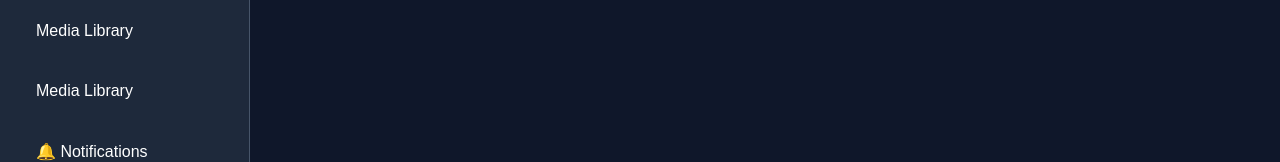
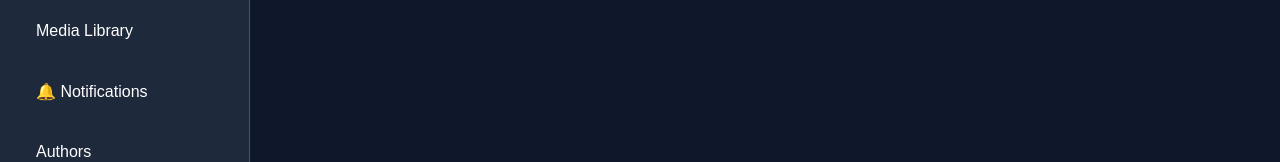
Before and after one commit to Hed3900/flashnews24-cms, a React (Vite) app: page /#/media in a window 1280 px wide. Shown: the part 336-498 px from the top of the page. Built offline with nearby package versions, Linux system fonts and the light colour scheme; no server answers; the database is empty; sample sign-in values are in the browser's storage.

Commit message:
Update Sidebar.jsx

```diff
--- a/src/components/Sidebar.jsx
+++ b/src/components/Sidebar.jsx
@@ -15,7 +15,6 @@ function Sidebar() {
 <NavLink to="/new-post">New Post</NavLink><br />
 <NavLink to="/drafts">Drafts</NavLink><br />
         <NavLink to="/media">Media Library</NavLink><br />
-        <NavLink to="/media">Media Library</NavLink><br />
 <NavLink to="/notification">🔔 Notifications</NavLink><br />
 {role === "admin" && (
   <>
```
